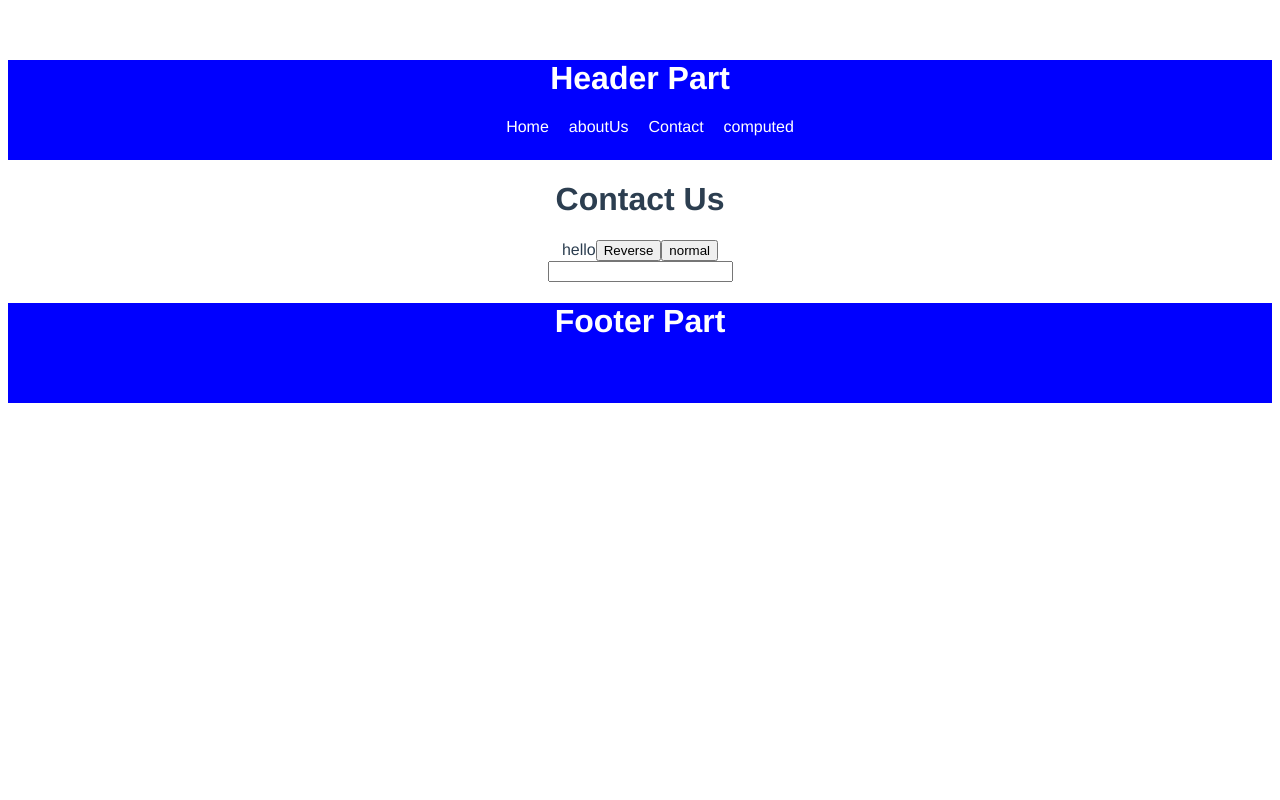
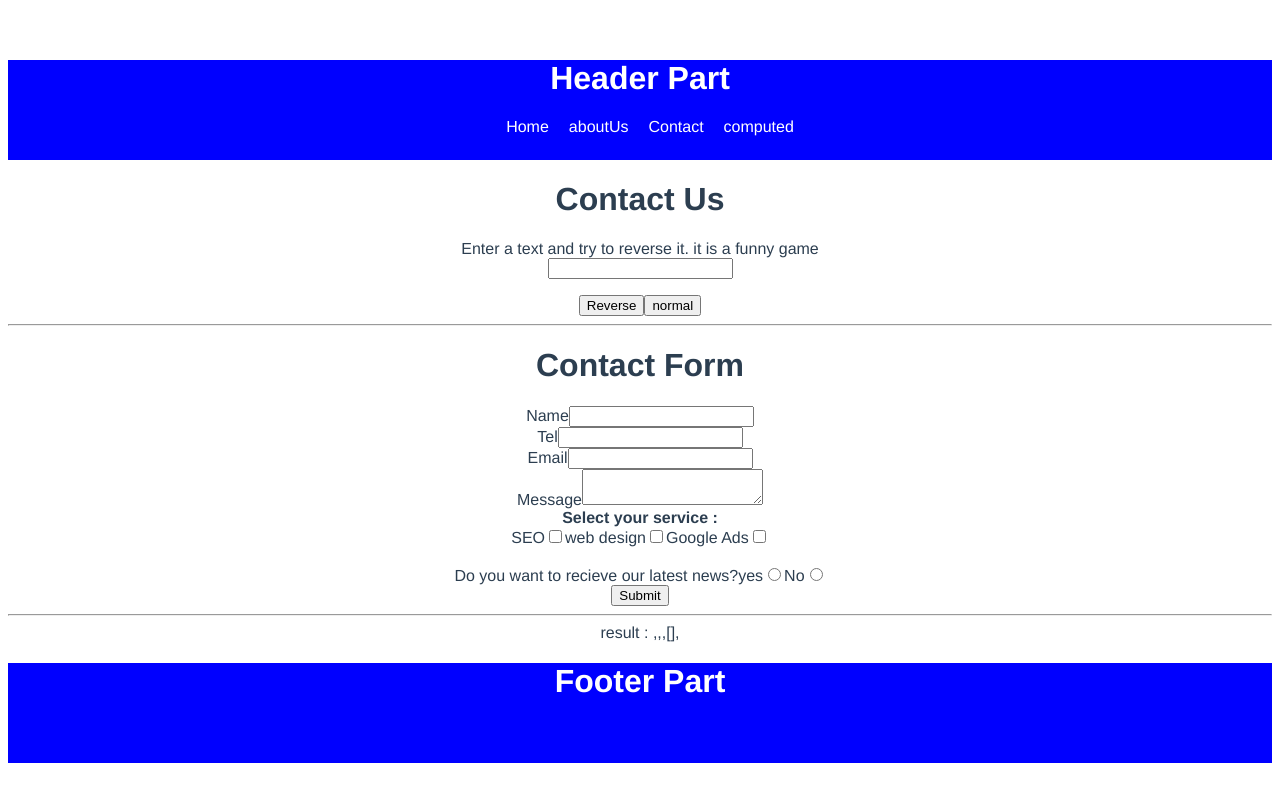
Before and after one commit to elhamalizadeh/vue-exercise1, a Vue app: page /contact in a window 1280 px wide. Built offline with nearby package versions, Linux system fonts and the light colour scheme.

Commit message:
contact form

```diff
--- a/src/components/Contact.vue
+++ b/src/components/Contact.vue
@@ -1,15 +1,45 @@
 <template>
   <div class="container">
+        <h1>Contact Us</h1>
     <div class="row">
-    <h1>Contact Us</h1>
-    <div class="col-3 bg-primary">
-    <span>{{message}}</span>
+    <div class="col-md-3 bg-primary">
+      Enter a text and try to reverse it.
+      it is a funny game
+    </div>
+    <div class="col-md-9">
+      <input type="text" v-model="text" >
+      <p>{{ text }}</p>
     <button v-on:click="reverse">Reverse</button>
     <button @click="normal">normal</button>
-    </div>
-    <div class="col-9">
-      <input type="text" v-model="name" ><!--- dont work -->
-      <p>{{ name }}</p>
+    <hr/>
+    <h1> Contact Form</h1>
+      <form>
+        <label>Name</label>
+        <input type="text" v-model="formData.name" ><br/>
+         <label>Tel</label>
+        <input type="text" v-model="formData.tel" ><br/>
+         <label>Email</label>
+        <input type="text" v-model="formData.email" ><br/>
+        <label>Message</label>
+        <textarea v-model="formData.message"></textarea>
+<br/>
+        <label><b>Select your service :</b></label>
+        <br/>
+        <label>SEO</label><input type="checkbox" v-model="formData.checkbox" value="SEO" />
+        <label>web design</label><input type="checkbox" v-model="formData.checkbox" value="webdesign" />
+        <label>Google Ads</label><input type="checkbox" v-model="formData.checkbox" value="Google Ads" />
+<br/>
+<br/>
+<label>Do you want to recieve our latest news?</label>
+<label>yes</label><input type="radio" v-model="formData.radio" value="yes"/>
+<label>No</label><input type="radio" v-model="formData.radio" value="no"/>
+<br/>
+        <button @click.prevent="submitForm()">Submit</button>
+      </form>
+<hr/>
+      <span>
+        result : {{ formData.name }},{{ formData.tel }},{{ formData.message }},{{ formData.checkbox }},{{ formData.radio  }}
+      </span>
     </div>
     </div>
   </div>
@@ -19,17 +49,28 @@ export default {
   name: "contactUs",
   data() {
     return {
-      message: "hello",
       result: ' ',
-      name:''
+      text:'',
+      formData:{
+        name:'',
+        message:'',
+        checkbox:[],
+        radio:''
+
+      }
     };
   },
   methods: {
     reverse() {
-      this.message = this.message.split('').reverse().join('');
+      this.text = this.text.split('').reverse().join('');
     },
     normal(){
-       this.message = this.message.split('').reverse().join('');
+       this.text = this.text.split('').reverse().join('');
+    },
+    submitForm(){
+      //console.log(this.name,this.tel,this.email,this.checkbox);
+      console.log(this.formData)
+      console.log("formData is:" + this.formData.name,this.formData.checkbox)
     }
   },
 };
```
